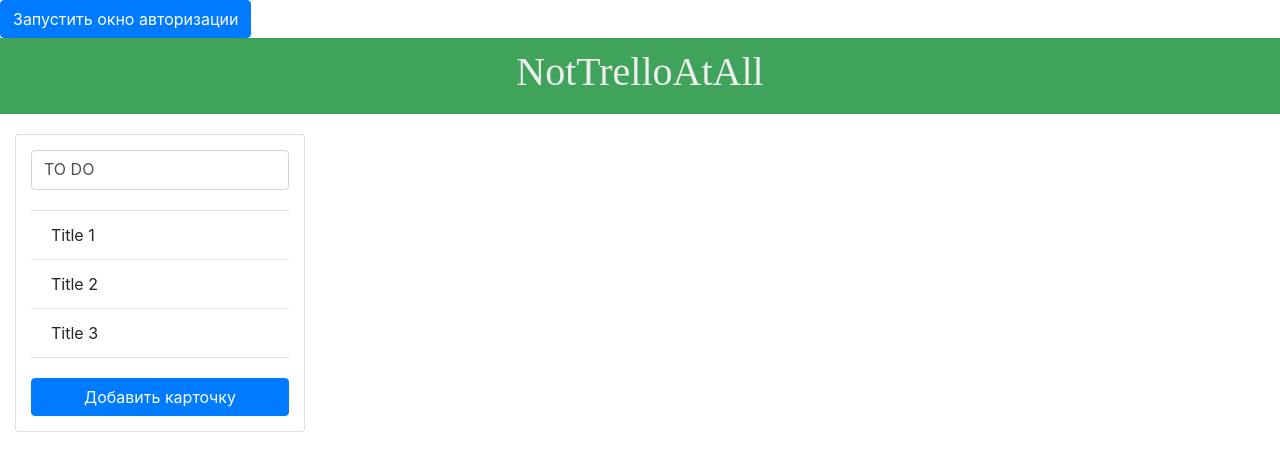
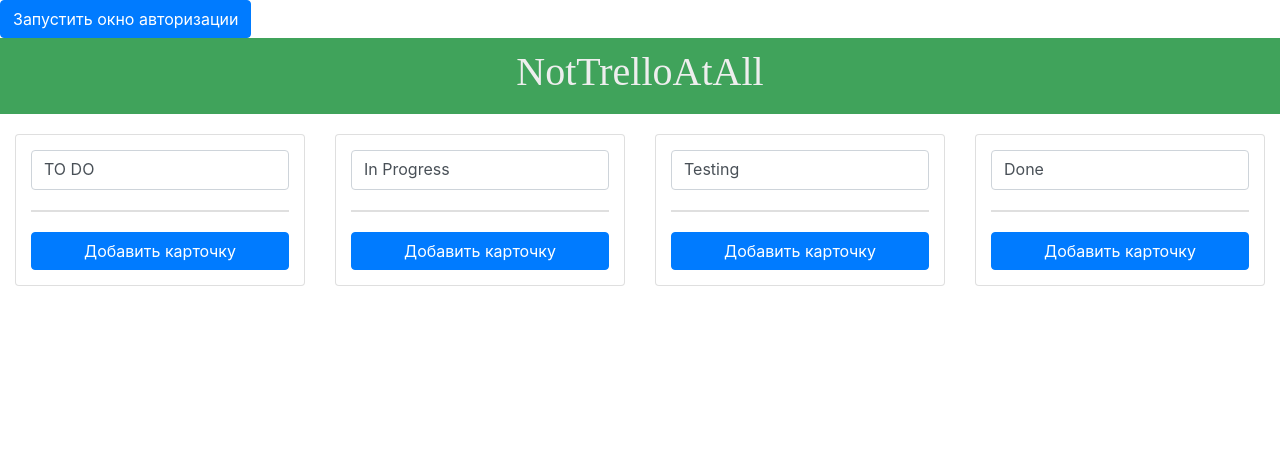
Before and after one commit to ViktorGorosh/kanban-board, a React (Create React App) app: page / in a window 1280 px wide. Shown: the top 470 px of the page. Built offline with nearby package versions, Linux system fonts and the light colour scheme; the HTML template or start-up script is replaced by a standard one; a web font is replaced by a local one.

Commit message:
Сделал рендеринг столбцов

```diff
--- a/src/App.tsx
+++ b/src/App.tsx
@@ -2,6 +2,7 @@ import React, {Component} from 'react';
 import './App.scss';
 import AuthPopup from "./AuthPopup/AuthPopup";
 import Card from "./Card/Card";
+import Column from "./Column/Column";
 
 interface IState {
 	isAuthorized: boolean,
@@ -10,7 +11,7 @@ interface IState {
 	columns: Array<IColumn>
 }
 
-interface IColumn {
+export interface IColumn {
 	columnTitle: string,
 	cards: Array<ICard>
 }
@@ -40,45 +41,21 @@ class App extends Component<{}, IState> {
 			columns: [
 				{
 					columnTitle: 'TO DO',
-					cards: [
-						{
-							title: 'Title 1',
-							description: 'Desc 1',
-							comments: [
-								{
-									author: 'Author of comment 1',
-									text: 'Text of comment 1'
-								},
-							],
-
-							author: 'Author 1'
+					cards: []
 				},
 				{
-							title: 'Title 2',
-							description: 'Desc 2',
-							comments: [
-								{
-									author: 'Author of comment 1',
-									text: 'Text of comment 1'
-								},
-							],
-							author: 'Author 2'
+					columnTitle: 'In Progress',
+					cards: []
 				},
 				{
-							title: 'Title 3',
-							description: 'Desc 3',
-							comments: [
+					columnTitle: 'Testing',
+					cards: []
+				},
 				{
-									author: 'Author of comment 1',
-									text: 'Text of comment 1'
-								},
-							],
-							author: 'Author 3'
+					columnTitle: 'Done',
+					cards: []
 				},
 			]
-				}
-			]
-
 		}
 	}
 
@@ -105,16 +82,23 @@ class App extends Component<{}, IState> {
 	}
 
 	render() {
-		let cards
-		cards = this.state.columns[0].cards.map((card, cardIndex) => {
+		// let cards
+		// cards = this.state.columns[0].cards.map((card, cardIndex) => {
+		// 	return (
+		// 		<Card
+		// 			key={cardIndex}
+		// 			cardIndex={cardIndex}
+		// 			preview={true}
+		// 			openWide={() => console.log('Card is open')}
+		// 			title={card.title}
+		// 		/>
+		// 	)
+		// })
+
+		let columns;
+		columns = this.state.columns.map((column, colIndex) => {
 			return (
-				<Card
-					key={cardIndex}
-					cardIndex={cardIndex}
-					preview={true}
-					openWide={() => console.log('Card is open')}
-					title={card.title}
-				/>
+				<Column content={column}/>
 			)
 		})
 		return (
@@ -130,22 +114,7 @@ class App extends Component<{}, IState> {
 				<section className='section-board'>
 					<div className="container-fluid">
 						<div className="row">
-							<div className="col-md-3 column">
-								<div className="card">
-									<textarea
-										className="form-control"
-										defaultValue={'TO DO'}
-										onChange={this.ChangeColumnName}
-									>{}</textarea>
-									<ul className="list-group list-group-flush">
-										{cards}
-									</ul>
-									<button type="button" className="btn btn-primary add-card">Добавить карточку</button>
-								</div>
-							</div>
-							{/*<div className="col-md-3 column-item">In Progress</div>*/}
-							{/*<div className="col-md-3 column-item">Testing</div>*/}
-							{/*<div className="col-md-3 column-item">Done</div>*/}
+							{columns}
 						</div>
 					</div>
 				</section>
--- /dev/null
+++ b/src/Column/Column.scss
@@ -0,0 +1,17 @@
+.section-board {
+	margin-top: 20px;
+	.card {
+		padding: 15px;
+	}
+	.column {
+		& textarea {
+			height: 40px;
+		}
+	}
+	ul {
+		margin-top: 20px;
+	}
+	.add-card {
+		margin-top: 20px;
+	}
+}
--- a/src/Column/Column.tsx
+++ b/src/Column/Column.tsx
@@ -1 +1,24 @@
 import React from "react";
+import './Column.scss';
+import Card from "../Card/Card";
+import {IColumn} from "../App";
+
+interface IProps {
+	content: IColumn
+}
+
+export default (props: IProps) => {
+	return (
+		<div className="col-md-3 column">
+			<div className="card">
+				<textarea
+					className="form-control"
+					defaultValue={props.content.columnTitle}
+				>{}</textarea>
+				<ul className="list-group list-group-flush">
+				</ul>
+				<button type="button" className="btn btn-primary add-card">Добавить карточку</button>
+			</div>
+		</div>
+	)
+}
```
Lines whose indentation alone changed are shown as unchanged.
